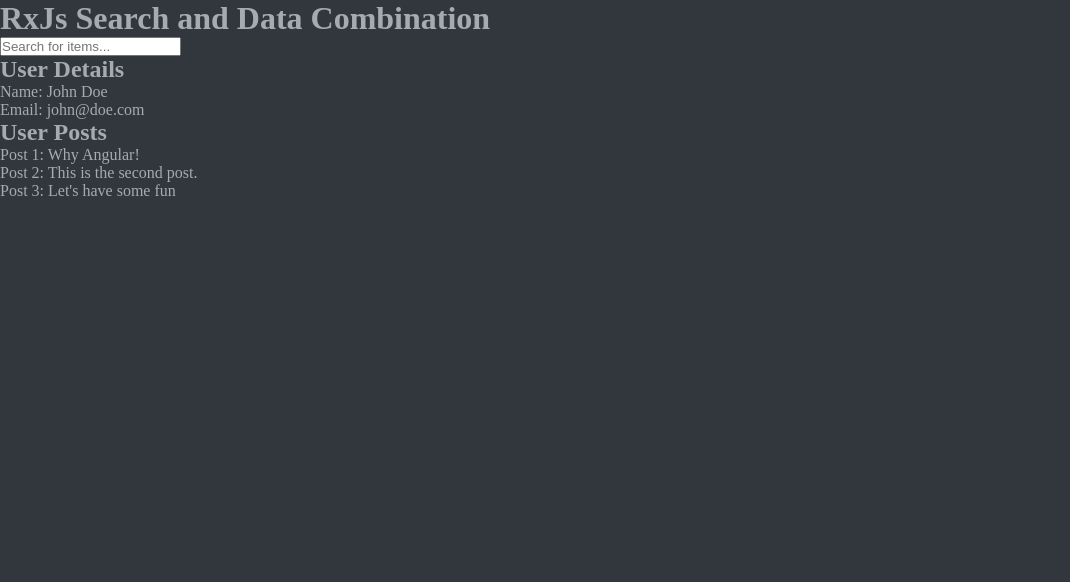
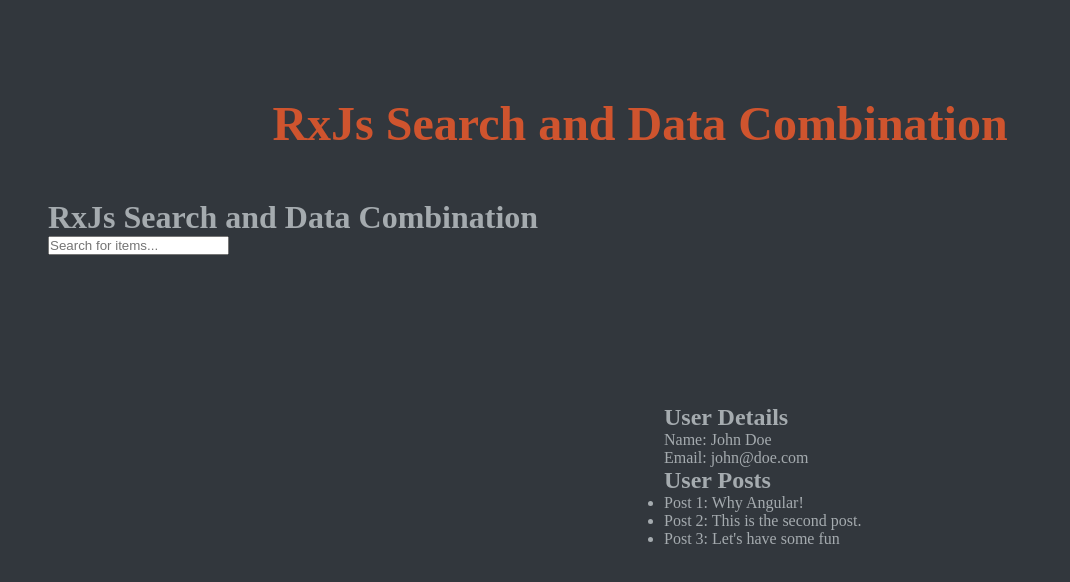
Before and after one commit to Eric-Obeng/RxJs-Search-and-Data-Combination, an Angular app: page / in a window 1280 px wide. Shown: the top 582 px of the page, without its empty margins (0-1070 px from the left). Built offline with nearby package versions, Linux system fonts and the light colour scheme.

Commit message:
app component layout updated

```diff
--- a/src/app/app.component.html
+++ b/src/app/app.component.html
@@ -1,2 +1,7 @@
-<app-search />
-<app-combined-data />
+<main class="main">
+  <h1>RxJs Search and Data Combination</h1>
+  <div class="content">
+    <app-search class="search" />
+    <app-combined-data class="combined"/>
+  </div>
+</main>
--- a/src/app/app.component.scss
+++ b/src/app/app.component.scss
@@ -0,0 +1,56 @@
+.main {
+  width: 100%;
+  height: 100vh;
+  display: flex;
+  flex-direction: column;
+  align-items: center;
+  justify-content: start;
+  padding: 3rem;
+
+  h1 {
+    display: flex;
+    align-items: center;
+    justify-content: center;
+    padding: 3rem;
+    font-size: 3rem;
+    color: #cf542e;
+  }
+
+  .content {
+    display: flex;
+    flex-direction: column;
+    justify-content: start;
+    align-items: center;
+    width: 100%;
+    height: 100%;
+    gap: 3rem;
+
+    .search {
+      width: 100%;
+      height: 25%;
+    }
+
+    .combined {
+      width: 100%;
+      margin: auto;
+    }
+  }
+}
+
+@media (min-width: 768px) {
+  .main {
+    & .content {
+      flex-direction: row;
+      align-items: start;
+      margin: auto;
+
+      .search {
+        width: 50%;
+      }
+
+      .combined {
+        width: 50%;
+      }
+    }
+  }
+}
```
